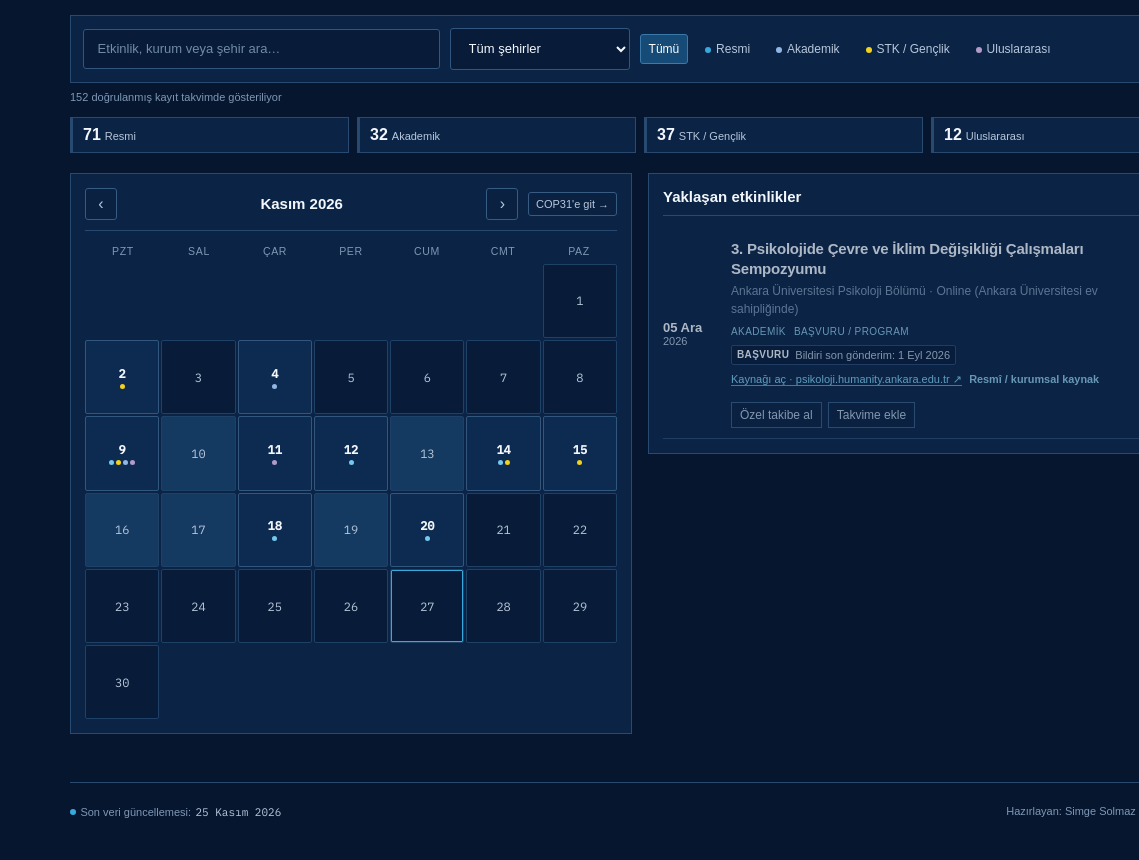
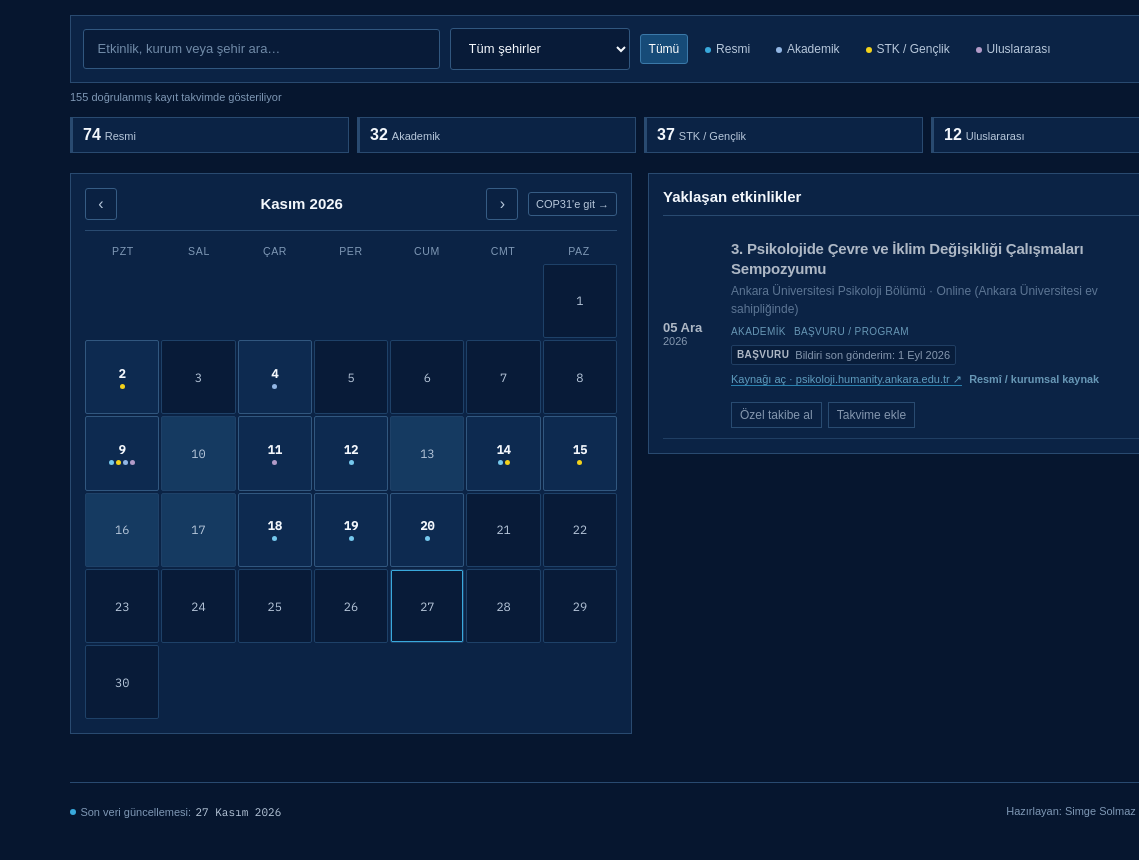
Before and after one commit to Simge-bit/cop31-takip, a plain HTML site: page index.html in a window 1280 px wide. Shown: the part 792-1652 px from the top of the page, 0-1139 px from the left. Drawn offline with Linux system fonts and the light colour scheme.

Commit message:
Otomatik tarama: COP31 Türkiye İklim Okulu panelleri eklendi (14, 18, 19 Kas), tarih güncellendi

```diff
--- a/index.html
+++ b/index.html
@@ -1084,7 +1084,7 @@
   <div class="empty" id="emptyState" style="display:none;">Bu filtrede etkinlik yok.</div>
 
   <footer>
-    <span class="live-badge"><span class="dot"></span>Son veri güncellemesi: <span class="mono" id="lastUpdated">25 Kasım 2026</span></span>
+    <span class="live-badge"><span class="dot"></span>Son veri güncellemesi: <span class="mono" id="lastUpdated">27 Kasım 2026</span></span>
     <span>Hazırlayan: Simge Solmaz <a class="linkedin-btn" href="https://www.linkedin.com/in/simge-solmaz-5a5003192/" target="_blank" rel="noopener" aria-label="Simge Solmaz LinkedIn profili"><svg viewBox="0 0 24 24" width="14" height="14" fill="currentColor" aria-hidden="true"><path d="M20.45 20.45h-3.55v-5.57c0-1.33-.02-3.04-1.85-3.04-1.85 0-2.14 1.45-2.14 2.94v5.67H9.36V9h3.41v1.56h.05c.48-.9 1.64-1.85 3.37-1.85 3.6 0 4.27 2.37 4.27 5.45v6.29zM5.34 7.43a2.06 2.06 0 1 1 0-4.12 2.06 2.06 0 0 1 0 4.12zM7.12 20.45H3.56V9h3.56v11.45z"/></svg>LinkedIn</a></span>
   </footer>
 
@@ -2380,6 +2380,9 @@
       src: { label: "gunebakis.com.tr", url: "https://www.gunebakis.com.tr/18-ili-geride-biraktilar-trabzonlu-ogrenciler-turkiye-sampiyonu-oldu/29169043" }
     },
     { title:"COP31 İklim Teknolojileri Creathonu", date:"2026-11-15", eventStart:"2026-11-15", eventEnd:"2026-11-16", eventLabel:"Final: 15–16 Kas 2026 (COP31 kapsamında)", applicationLabel:"Son başvuru: 2 Kas 2026 · kapandı", dateLabel:"15–16 Kas 2026", loc:"Antalya (COP31 kapsamında)", org:"T3 Vakfı · T3 Girişim Merkezi · Sıfır Atık Vakfı", cat:"stk", status:"past", src:{label:"24saatgazetesi.com",url:"https://www.24saatgazetesi.com/cop31de-iklim-teknolojileri-yarismasi-basvurular-suruyor"} },
+    { title:"\"Yeşil Vatan'dan Yeşil Dünyaya: İklime Dirençli Bir Gelecek İçin Ortak Eylem\" Paneli", date:"2026-11-14", eventStart:"2026-11-14", eventEnd:"2026-11-14", eventLabel:"14 Kas 2026", dateLabel:"14 Kas 2026", loc:"Antalya EXPO Center (Türkiye İklim Okulu, Green Zone)", org:"Millî Eğitim Bakanlığı", cat:"resmi", status:"past", src:{label:"meb.gov.tr",url:"https://www.meb.gov.tr/yesil-vatandan-yesil-dunyaya-iklime-direncli-bir-gelecek-icin-ortak-eylem-paneli-duzenlendi/haber/42517/tr"} },
+    { title:"COP31'de İklim Değişikliğine Dirençli Toplumlar İçin Eğitim, Kültür ve Hayat Boyu Öğrenme Paneli", date:"2026-11-18", eventStart:"2026-11-18", eventEnd:"2026-11-18", eventLabel:"18 Kas 2026", dateLabel:"18 Kas 2026", loc:"Antalya EXPO Center (Türkiye İklim Okulu, Green Zone)", org:"Millî Eğitim Bakanlığı · UNESCO Türkiye Millî Komisyonu", cat:"resmi", status:"past", src:{label:"meb.gov.tr",url:"https://www.meb.gov.tr/cop31de-iklim-degisikligine-direncli-toplumlar-icin-egitim-kultur-ve-hayat-boyu-ogrenme-paneli-duzenlendi/haber/42571/tr"} },
+    { title:"COP31'de 81 İl 81 İklim Delegesi Gençlik Paneli", date:"2026-11-19", eventStart:"2026-11-19", eventEnd:"2026-11-19", eventLabel:"19 Kas 2026", dateLabel:"19 Kas 2026", loc:"Antalya EXPO Center (Türkiye İklim Okulu)", org:"Millî Eğitim Bakanlığı", cat:"resmi", status:"past", src:{label:"meb.gov.tr",url:"https://www.meb.gov.tr/cop31de-81-il-81-iklim-delegesi-genclik-paneli-duzenlendi/haber/42590/tr"} },
   ];
 
   // Türkiye tarihini her sayfa açılışında hesapla; durumlar sabit bir güne bağlı kalmasın.
```
